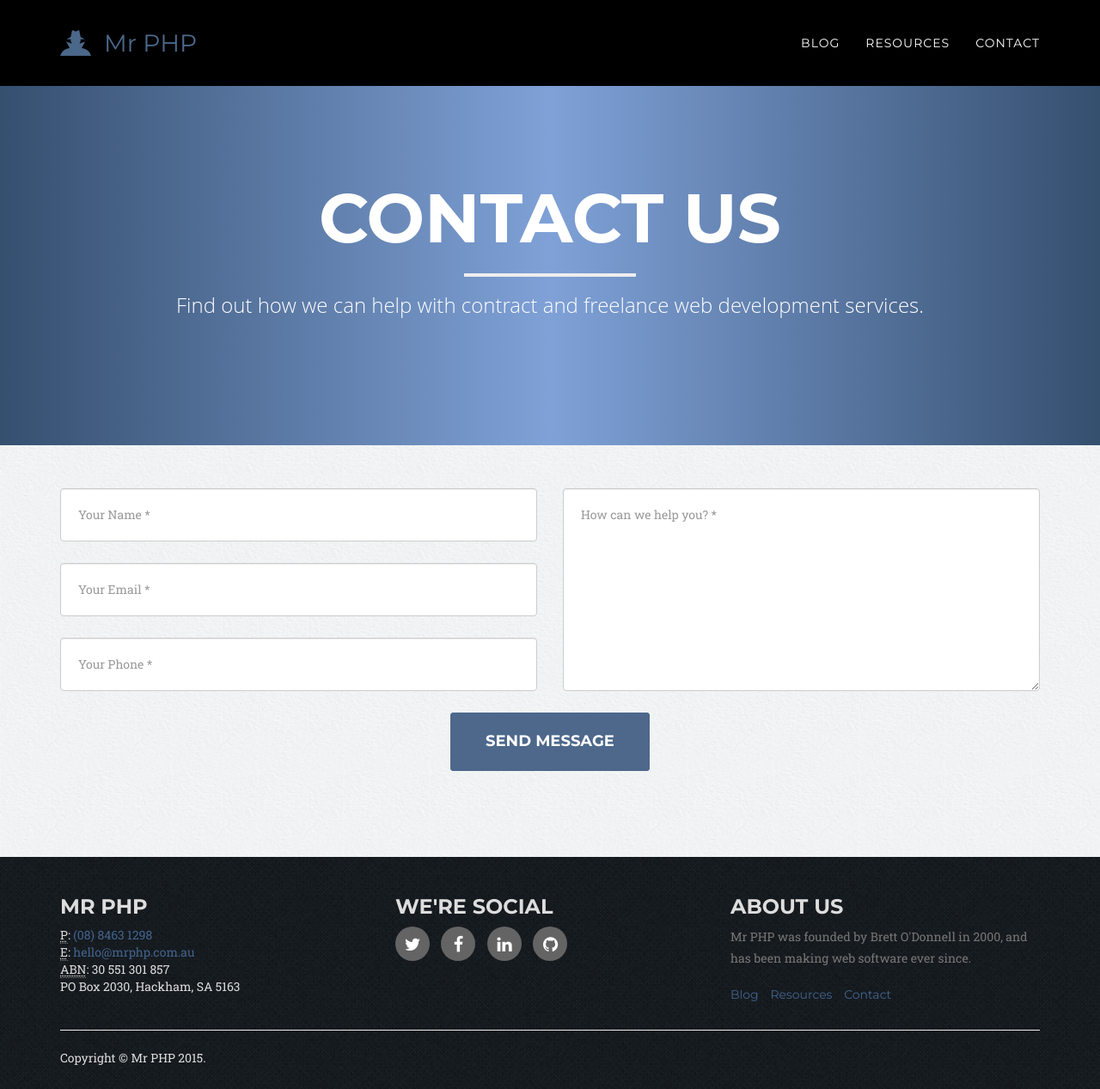
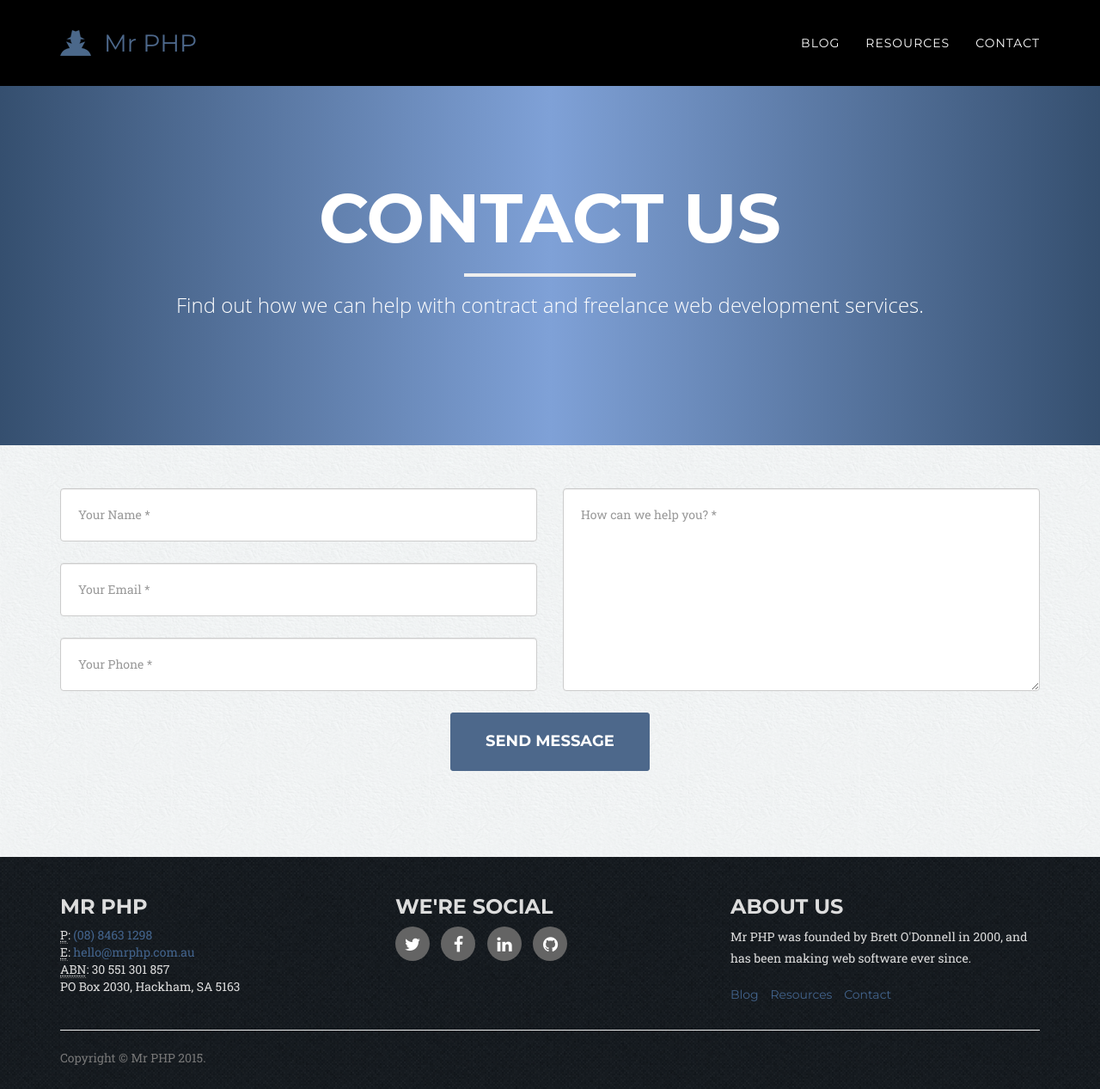
Before and after one commit to mr-php/mr-php.github.io, a Jekyll site: the page built from contact.html, in a window 1280 px wide and 1267 px high. Shown: the whole window at 86% size. Built offline with Jekyll 4.4.1, drawn with Linux system fonts in a browser that asks for light colours; nearby versions of some CDN libraries; some web fonts are replaced; Markdown is read by kramdown in place of the engine named in the settings.

Commit message:
Update footer.html

```diff
--- a/_includes/footer.html
+++ b/_includes/footer.html
@@ -28,7 +28,7 @@
             <div class="col-md-4">
                 <h3>About Us</h3>
 
-                <p class="text-muted">{{ site.about }}</p>
+                <p>{{ site.about }}</p>
                 <ul class="list-inline quicklinks">
                     <li>
                         <a href="{{site.baseurl}}/blog/">Blog</a>
@@ -48,6 +48,6 @@
             </div>
         </div>
         <hr/>
-        <p class="copyright">Copyright &copy; {{ site.title }} {{ 'now' | date: "%Y" }}.</p>
+        <p class="copyright text-muted">Copyright &copy; {{ site.title }} {{ 'now' | date: "%Y" }}.</p>
     </div>
 </footer>
```
